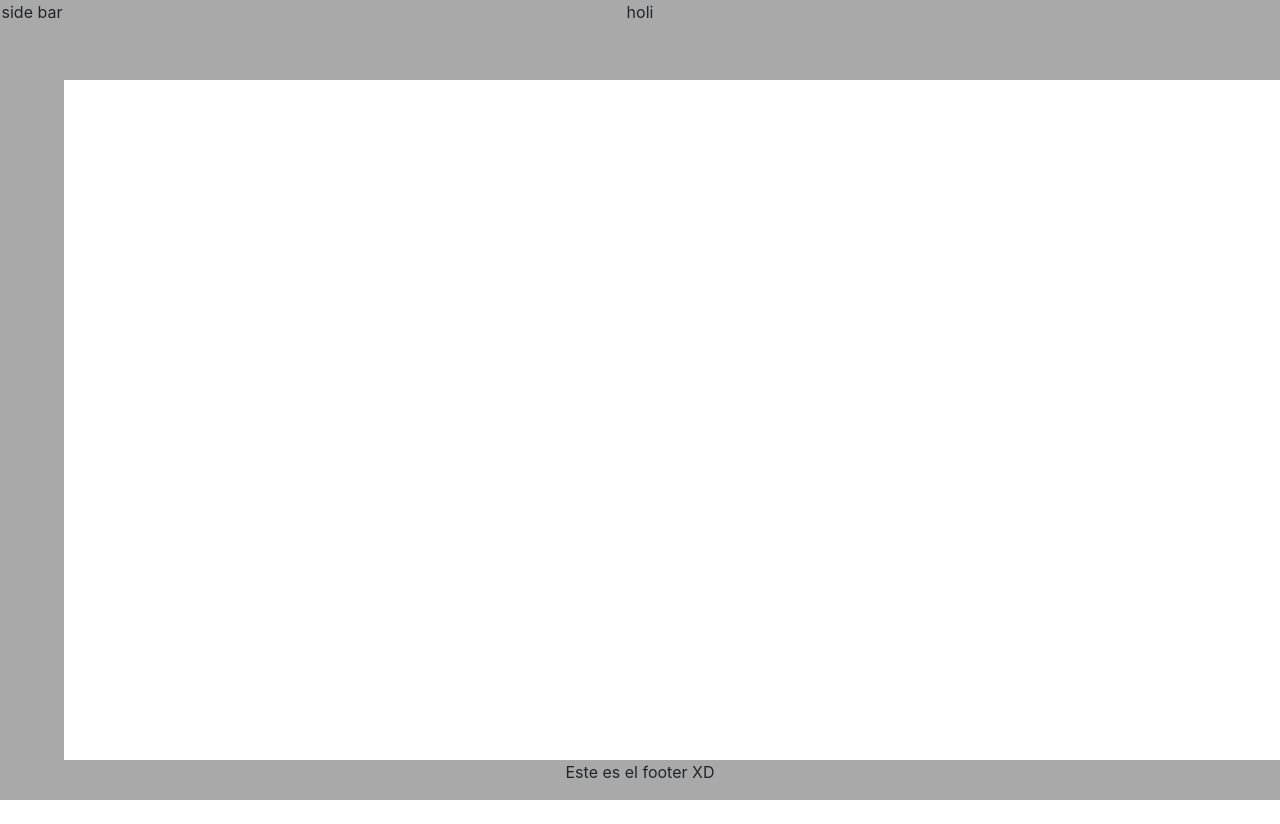
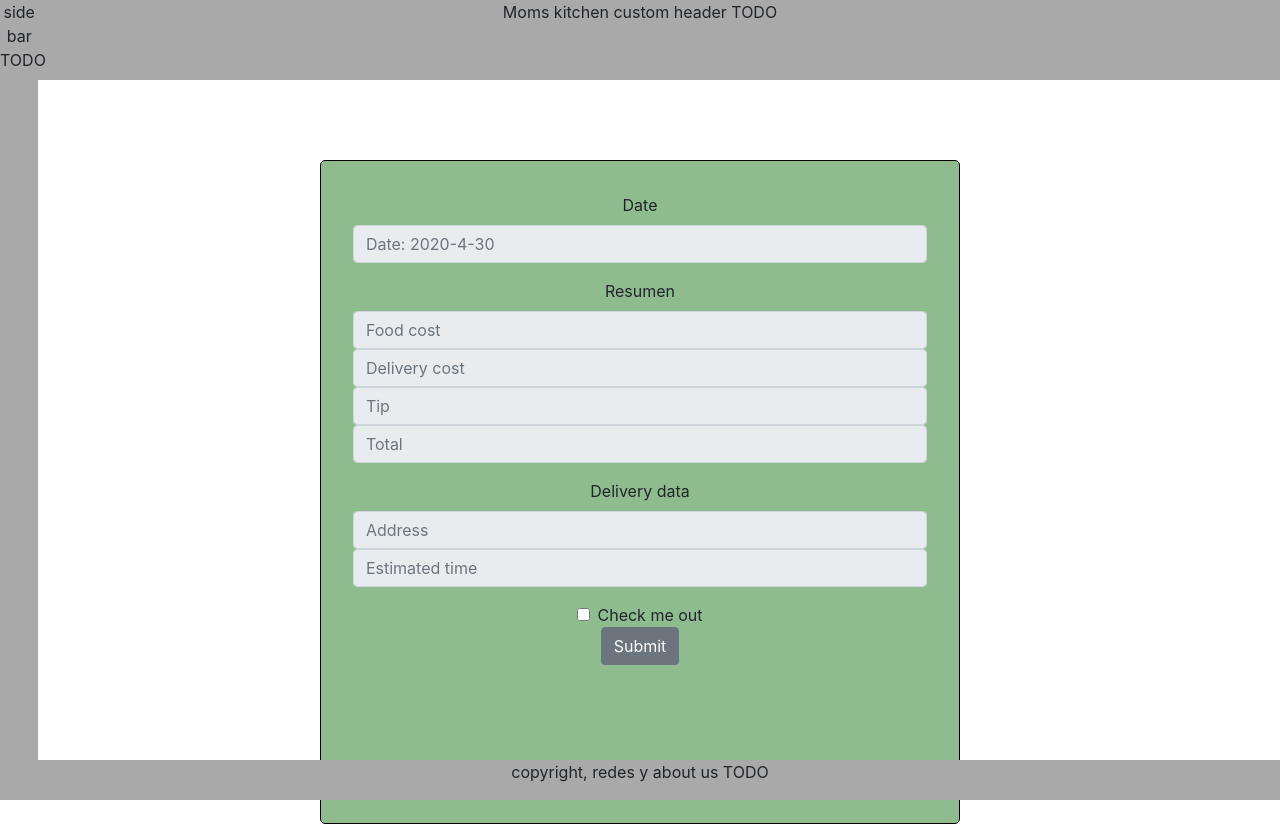
Before and after one commit to Moms-Kitchen/moms-kitchen-frontend, a React (Create React App) app: page / in a window 1280 px wide. Before the commit the page ends 800 px from the top, so only its background shows below. Built offline with nearby package versions, Linux system fonts and the light colour scheme.

Commit message:
Billing form added

```diff
--- a/src/App.js
+++ b/src/App.js
@@ -4,6 +4,7 @@ import './App.css';
 import MyHeader from './components/MyHeader';
 import MyFooter from './components/MyFooter'
 import MySideBar from './components/MySideBar';
+import BillingForm from './components/BillingForm';
 
 function App() {
   return (
@@ -14,6 +15,7 @@ function App() {
         </Row>
         <Row>
           <MySideBar></MySideBar>
+          <BillingForm></BillingForm>
         </Row>
         <Row>
           <MyFooter></MyFooter>
--- /dev/null
+++ b/src/components/BillingDate.js
@@ -0,0 +1,24 @@
+import React from 'react';
+import { Input } from 'reactstrap';
+import BillingForm from './BillingForm';
+
+class BillingDate extends React.Component{
+    constructor() {
+        super();
+
+        var today = new Date(),
+            date = today.getFullYear() + '-' + (today.getMonth() + 1) + '-' + today.getDate();
+
+        this.state = {
+            date: date
+        };
+    }
+
+    render(){
+        return(
+            <Input type="text" placeholder={"Date: " + this.state.date} disabled></Input>
+        )
+    }
+}
+
+export default BillingDate;
--- /dev/null
+++ b/src/components/BillingForm.js
@@ -0,0 +1,41 @@
+import React from 'react';
+import './billingForm.css';
+import { Form, FormGroup, Label, Input, FormText, Button } from 'reactstrap';
+import BillingDate from './BillingDate'
+
+
+class BillingForm extends React.Component {
+    render() {
+        return (
+            <div className="billingFormClass generic">
+                <Form className="billingGeneric">
+                    <FormGroup>
+                        <Label for="exampleEmail">Date</Label>
+                        <BillingDate></BillingDate>
+                    </FormGroup>
+                    <FormGroup>
+                        <Label for="examplePassword">Resumen</Label>
+                        <Input type="text" name="password" id="examplePassword" placeholder="Food cost" disabled/>
+                        <Input type="text" name="password" id="examplePassword" placeholder="Delivery cost" disabled/>
+                        <Input type="text" name="password" id="examplePassword" placeholder="Tip" disabled/>
+                        <Input type="text" name="password" id="examplePassword" placeholder="Total" disabled/>
+                    </FormGroup>
+                    <FormGroup>
+                        <Label for="exampleSelect">Delivery data</Label>
+                        <Input type="text" name="password" id="examplePassword" placeholder="Address" disabled/>
+                        <Input type="text" name="password" id="examplePassword" placeholder="Estimated time" disabled/>
+                    </FormGroup>
+                    <FormGroup check>
+                        <Label check>
+                            <Input type="checkbox" />{' '}
+                            Check me out
+                        </Label>
+                    </FormGroup>
+                    <Button>Submit</Button>
+                </Form>
+            </div>
+        )
+    }
+}
+
+export default BillingForm;
--- a/src/components/MyFooter.js
+++ b/src/components/MyFooter.js
@@ -5,7 +5,7 @@ class MyFooter extends React.Component{
     render(){
         return(
             <div className="myFooterClass generic">
-                Este es el footer XD
+                copyright, redes y about us TODO
             </div>
         )
     }
--- a/src/components/MySideBar.js
+++ b/src/components/MySideBar.js
@@ -5,7 +5,8 @@ class MySideBar extends React.Component{
     render(){
         return(
             <div className="mySideBarClass generic">
-                side bar
+                side <br></br> bar <br></br>
+                TODO
             </div>
         )
     }
--- /dev/null
+++ b/src/components/billingForm.css
@@ -0,0 +1,16 @@
+.billingFormClass{
+    position: absolute;
+    top: 20vh;
+    left: 25vw;
+    height: 83vh;
+    width: 50vw;
+    background-color: darkseagreen;
+    border-radius: 5px;
+    border: 1px solid black;
+    margin: 0 0 10% 0;
+}
+
+.billingGeneric{
+    padding: 5% 5% 5% 5%;
+    margin: 0;
+}
--- a/src/components/myFooter.css
+++ b/src/components/myFooter.css
@@ -4,10 +4,10 @@
 }
 
 .myFooterClass{
-    position: absolute;
+    position: fixed;
     height: 5vh;
     width: 100vw;
-    bottom: 0px;
-    left: 0px;
+    bottom: 0;
+    left: 0;
     background-color: darkgray;
 }
--- a/src/components/myHeader.js
+++ b/src/components/myHeader.js
@@ -6,7 +6,7 @@ class MyHeader extends React.Component{
     render(){
         return(
             <div className="myheaderClass generic">
-                holi
+                Moms kitchen custom header TODO
             </div>
         )
     }
--- a/src/components/mySideBar.css
+++ b/src/components/mySideBar.css
@@ -4,10 +4,9 @@
 }
 
 .mySideBarClass{
-    position: absolute;
+    position: fixed;
     height: 100vh;
-    width: 5vw;
-    top: 0px;
-    left: 0px;
+    width: 3vw;
+    left: 0;
     background-color: darkgray;
 }
```
